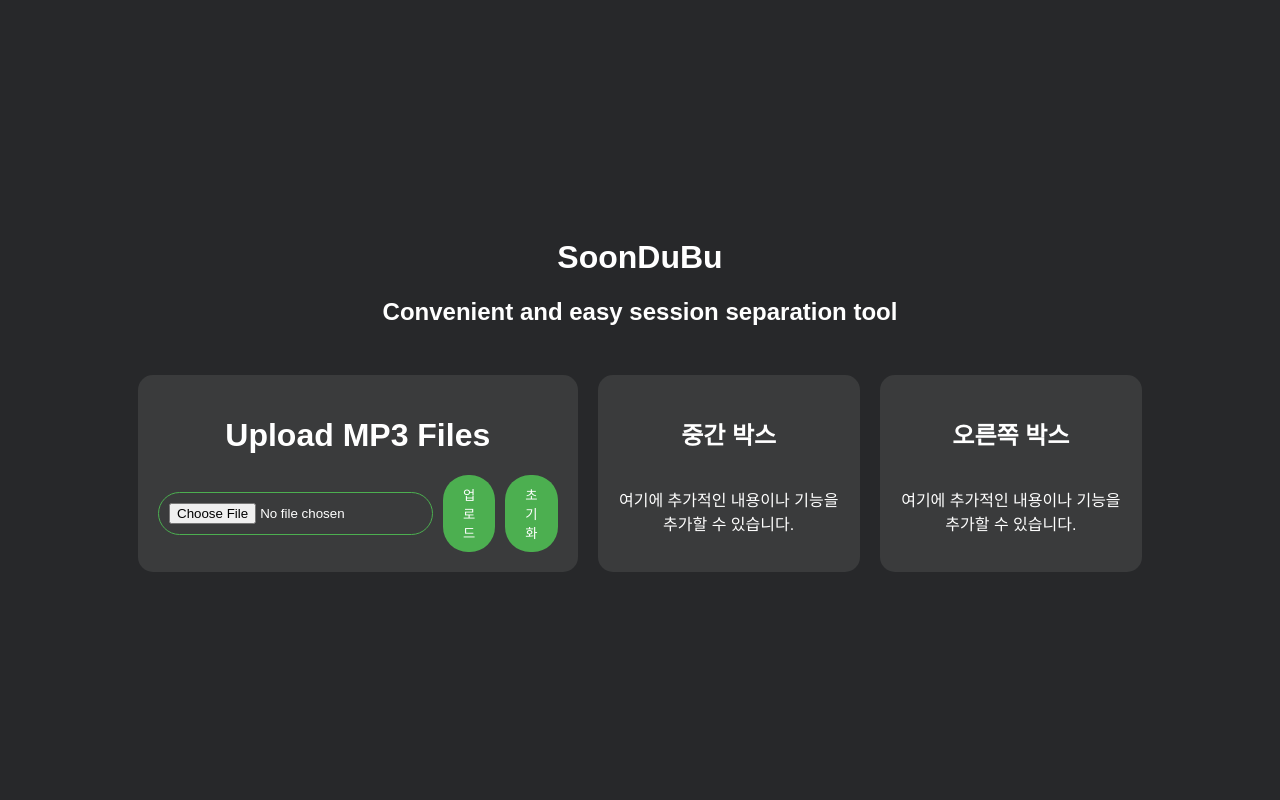
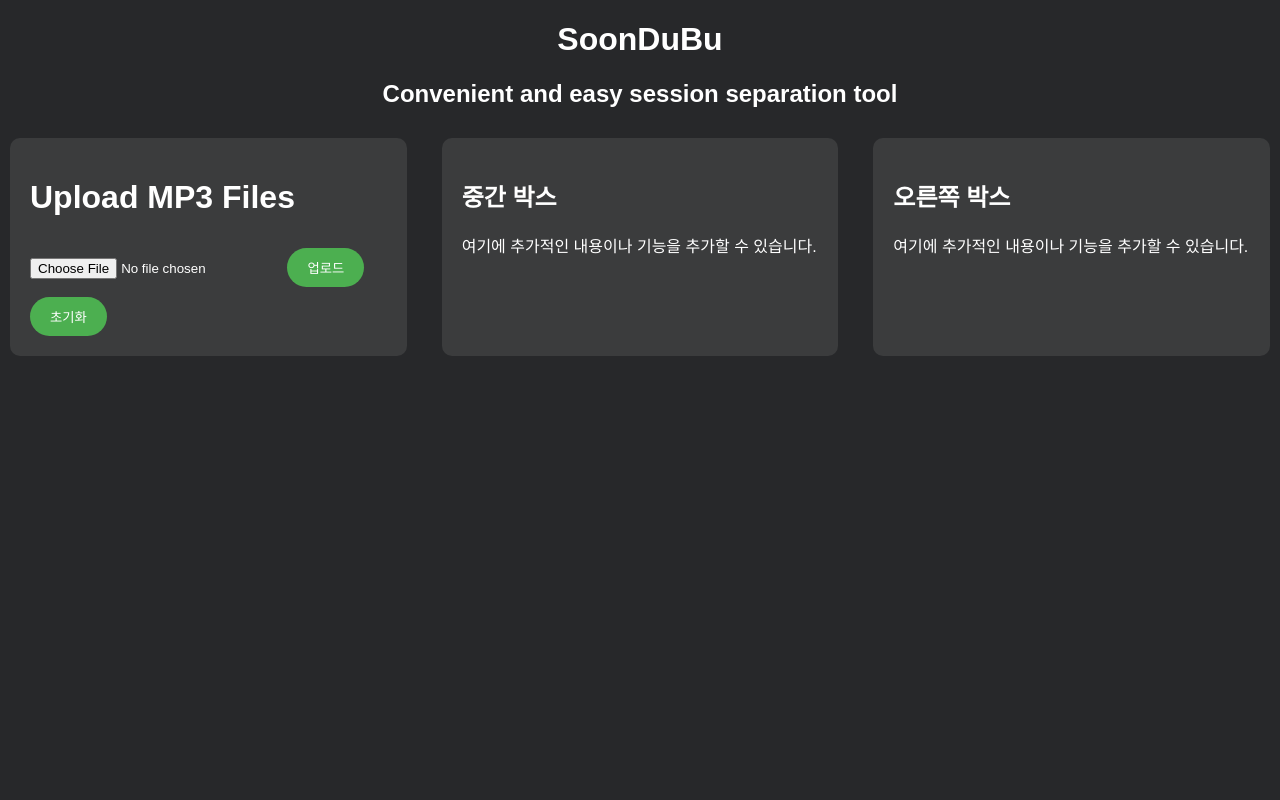
Before and after one commit to Ysw1mst/soonDubu, a Flask app: page / in a window 1280 px wide. Run offline with Flask 2, Linux system fonts and the light colour scheme.

Commit message:
Your commit message

```diff
--- a/static/styles.css
+++ b/static/styles.css
@@ -1,56 +1,42 @@
 body {
-    background-color: #27282A; /* 배경색 변경 */
-    color: white; /* 텍스트 색상 변경 */
-    font-family: Arial, sans-serif; /* 폰트 설정 */
-    display: flex;
-    flex-direction: column; /* 세로 방향으로 정렬 */
-    justify-content: center; /* 중앙 정렬 */
-    align-items: center; /* 수직 중앙 정렬 */
-    height: 100vh; /* 전체 화면 높이 설정 */
-    margin: 0; /* 기본 여백 제거 */
+    font-family: Arial, sans-serif;
+    background-color: #27282A;
+    color: #fff;
+    margin: 0;
+    padding: 0;
 }
 
 .header {
-    text-align: center; /* 제목 중앙 정렬 */
-    margin-bottom: 20px; /* 아래 여백 추가 */
+    text-align: center;
+    margin-bottom: 20px;
 }
 
 .container {
-    display: flex; /* Flexbox 사용 */
-    justify-content: space-between; /* 3개의 박스를 좌우로 배치 */
-    align-items: stretch; /* 모든 박스 높이 동일하게 설정 */
-    width: 80%; /* 전체 너비 설정 */
+    display: flex;
+    justify-content: center;
+    align-items: stretch;
 }
 
 .box {
-    border-radius: 15px; /* 모서리를 둥글게 */
-    background-color: #3A3B3C; /* 배경색 (밝은 회색) */
-    padding: 20px; /* 패딩 설정 */
-    margin: 10px; /* 여백 */
-    flex: 1; /* 기본적으로 같은 비율로 설정 */
-    display: flex;
-    flex-direction: column; /* 세로 방향으로 정렬 */
-    justify-content: center; /* 세로 중앙 정렬 */
-    text-align: center; /* 내용 중앙 정렬 */
+    background-color: #3B3C3D;
+    border-radius: 10px;
+    padding: 20px;
+    margin: 10px;
+    flex: 1;
+    min-width: 200px; /* 최소 너비 설정 */
+    position: relative; /* 상대적 위치 지정 */
 }
 
-.left-box {
-    justify-content: flex-start; /* 왼쪽 박스 내용 상단 정렬 */
+.divider {
+    width: 5px; /* 구분선의 너비 */
+    background-color: rgba(255, 255, 255, 0.3); /* 반투명 구분선 */
+    cursor: ew-resize; /* 커서를 동서 방향으로 변경 */
+    height: 100%; /* 구분선의 높이를 박스와 동일하게 설정 */
+    margin: 0 5px; /* 구분선의 좌우 여백 설정 */
 }
 
 .button-container {
-    display: flex; /* Flexbox 사용 */
-    justify-content: center; /* 중앙 정렬 */
-    align-items: center; /* 수직 중앙 정렬 */
-    gap: 10px; /* 버튼 간 간격 설정 */
-}
-
-input[type="file"] {
-    border-radius: 25px; /* 동그랗게 */
-    padding: 10px; /* 패딩 설정 */
-    border: 1px solid #4CAF50; /* 테두리 색상 */
-    background-color: #3A3B3C; /* 배경색 */
-    color: white; /* 텍스트 색상 */
+    margin-top: 10px;
 }
 
 button {
@@ -61,29 +47,10 @@ button {
     padding: 10px 20px; /* 패딩 설정 */
     cursor: pointer; /* 마우스 커서 설정 */
     transition: background-color 0.3s; /* 배경색 전환 효과 */
+    display: inline-block; /* 인라인 블록으로 설정 */
+    margin-top: 10px; /* 버튼 간의 여백 */
 }
 
 button:hover {
     background-color: #45a049; /* 버튼 hover 시 색상 변경 */
 }
-
-h2 {
-    text-align: center; /* 변환된 MIDI 파일 제목 중앙 정렬 */
-    margin-top: 20px; /* 상단 여백 */
-}
-
-a {
-    color: white; /* 링크 색상 */
-    text-decoration: none; /* 밑줄 제거 */
-    background-color: #4CAF50; /* 버튼 배경색 */
-    border-radius: 25px; /* 버튼을 동그랗게 만들기 */
-    padding: 10px 20px; /* 패딩 설정 */
-    display: inline-block; /* 인라인 블록으로 설정 */
-    margin-top: 10px; /* 버튼 간의 여백 */
-    transition: background-color 0.3s; /* 배경색 전환 효과 */
-}
-
-a:hover {
-    background-color: #45a049; /* 링크 hover 시 색상 변경 */
-    text-decoration: none; /* hover 시 밑줄 제거 */
-}
--- a/templates/index.html
+++ b/templates/index.html
@@ -26,10 +26,12 @@
             <button onclick="window.location.href='{{ url_for('static', filename=midi_file) }}'" download>{{ midi_file }}</button>
             {% endif %}
         </div>
+        <div class="divider"></div>
         <div class="box middle-box">
             <h2>중간 박스</h2>
             <p>여기에 추가적인 내용이나 기능을 추가할 수 있습니다.</p>
         </div>
+        <div class="divider"></div>
         <div class="box right-box">
             <h2>오른쪽 박스</h2>
             <p>여기에 추가적인 내용이나 기능을 추가할 수 있습니다.</p>
@@ -41,6 +43,32 @@
             document.querySelector('input[type="file"]').value = ""; // 파일 선택 초기화
             window.location.reload(); // 페이지 새로고침
         });
+
+        // 구분선 드래그 기능
+        const dividers = document.querySelectorAll('.divider');
+        dividers.forEach(divider => {
+            divider.addEventListener('mousedown', startResize);
+        });
+
+        function startResize(event) {
+            const startX = event.clientX;
+            const leftBox = event.target.previousElementSibling;
+            const rightBox = event.target.nextElementSibling;
+
+            function resize(e) {
+                const newWidth = e.clientX - leftBox.getBoundingClientRect().right;
+                leftBox.style.width = leftBox.offsetWidth + newWidth + 'px';
+                rightBox.style.width = rightBox.offsetWidth - newWidth + 'px';
+            }
+
+            function stopResize() {
+                document.removeEventListener('mousemove', resize);
+                document.removeEventListener('mouseup', stopResize);
+            }
+
+            document.addEventListener('mousemove', resize);
+            document.addEventListener('mouseup', stopResize);
+        }
     </script>
 </body>
 </html>
```
